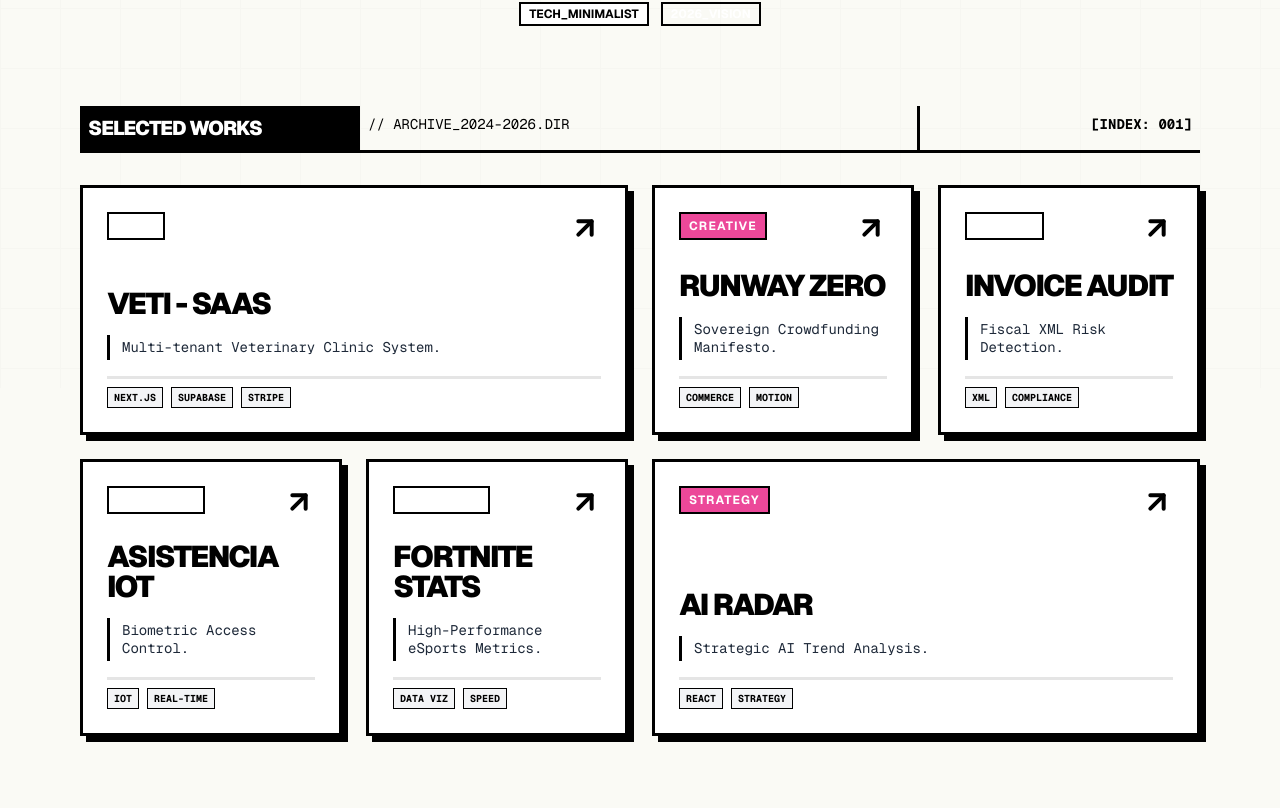
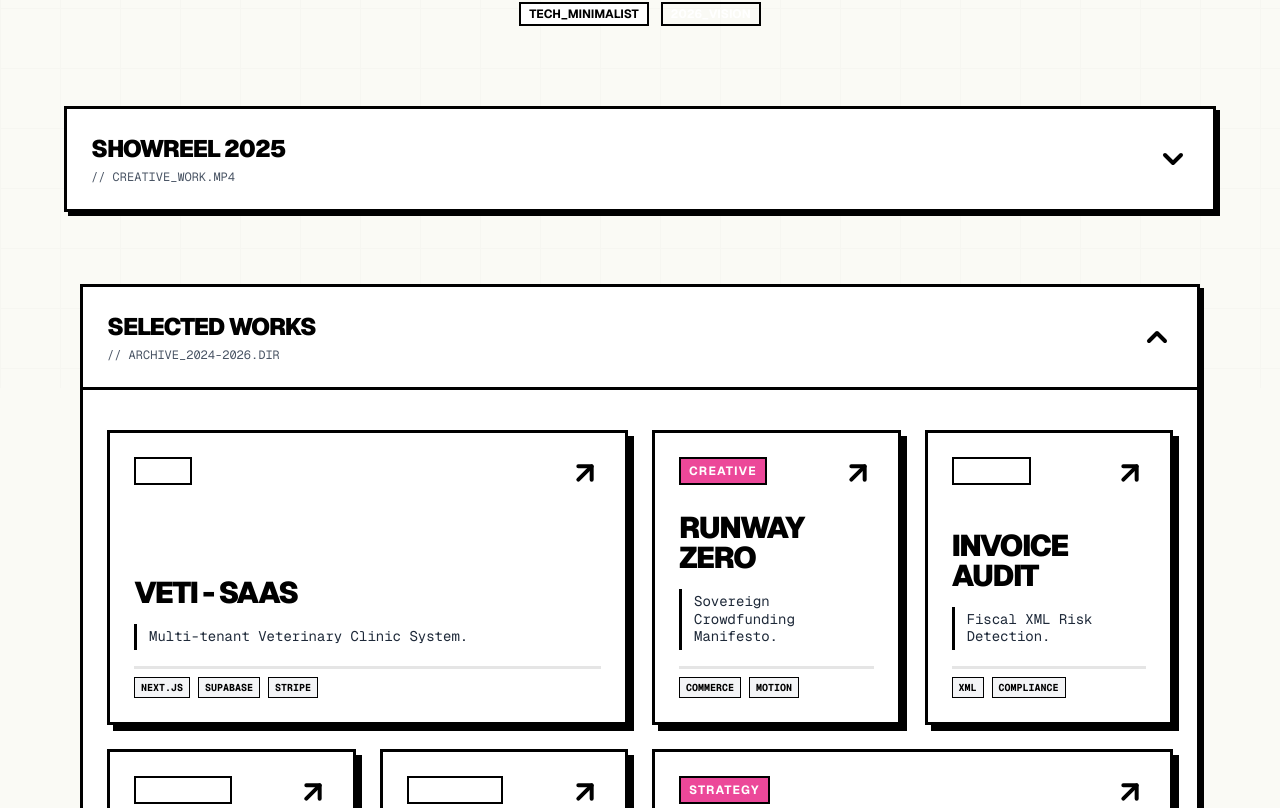
Before and after one commit to dondonaji/porfolio-2026, a Next.js app: page / in a window 1280 px wide. Shown: the part 412-1220 px from the top of the page. Built offline with nearby package versions, Linux system fonts and the light colour scheme.

Commit message:
feat: add collapsible sections and showreel video

```diff
--- a/src/app/page.tsx
+++ b/src/app/page.tsx
@@ -2,6 +2,7 @@
 
 import { ProfileHeader } from "@/components/profile-header";
 import { ProjectsGrid } from "@/components/projects-grid";
+import { ShowreelSection } from "@/components/showreel-section";
 import { SocialLinks } from "@/components/social-links";
 import { Footer } from "@/components/footer";
 import { motion } from "framer-motion";
@@ -17,6 +18,7 @@ export default function Home() {
 
       <div className="z-10 w-full max-w-6xl mx-auto flex flex-col gap-8 md:gap-12 relative">
         <ProfileHeader />
+        <ShowreelSection />
         <ProjectsGrid />
         <SocialLinks />
         <Footer />
--- a/src/components/projects-grid.tsx
+++ b/src/components/projects-grid.tsx
@@ -2,6 +2,7 @@
 
 import { motion } from "framer-motion"
 import { NeoBrutalistCard } from "@/components/ui/neobrutalist-card"
+import { CollapsibleSection } from "@/components/ui/collapsible-section"
 
 const projects = [
     {
@@ -62,21 +63,13 @@ const projects = [
 
 export function ProjectsGrid() {
     return (
-        <div className="w-full max-w-6xl mx-auto mb-20 px-4">
-            {/* Swiss Grid Header */}
-            <div className="grid grid-cols-2 md:grid-cols-4 border-b-[3px] border-black mb-8">
-                <div className="col-span-1 p-2 font-black text-xl uppercase tracking-tighter bg-black text-white">
-                    Selected Works
-                </div>
-                <div className="col-span-1 md:col-span-2 p-2 font-mono text-sm border-r-[3px] border-black hidden md:block">
-                    // ARCHIVE_2024-2026.DIR
-                </div>
-                <div className="col-span-1 p-2 font-mono text-sm text-right font-bold">
-                    [INDEX: 001]
-                </div>
-            </div>
-
-            <div className="grid grid-cols-1 md:grid-cols-4 gap-6">
+        <div className="w-full max-w-6xl mx-auto mb-8 px-4">
+            <CollapsibleSection
+                title="Selected Works"
+                subtitle="// ARCHIVE_2024-2026.DIR"
+                defaultOpen={true}
+            >
+                <div className="grid grid-cols-1 md:grid-cols-4 gap-6 pt-4">
                     {projects.map((project, index) => (
                         <motion.div
                             key={index}
@@ -98,6 +91,7 @@ export function ProjectsGrid() {
                         </motion.div>
                     ))}
                 </div>
+            </CollapsibleSection>
         </div>
     )
 }
--- /dev/null
+++ b/src/components/showreel-section.tsx
@@ -0,0 +1,26 @@
+"use client"
+import React from "react"
+import { CollapsibleSection } from "@/components/ui/collapsible-section"
+
+export function ShowreelSection() {
+    return (
+        <CollapsibleSection
+            title="Showreel 2025"
+            subtitle="// CREATIVE_WORK.MP4"
+            defaultOpen={false}
+        >
+            <div className="aspect-video w-full border-[3px] border-black shadow-[3px_3px_0px_0px_rgba(0,0,0,1)]">
+                <iframe
+                    src="https://player.vimeo.com/video/1140263864?badge=0&autopause=0&player_id=0&app_id=58479"
+                    className="w-full h-full"
+                    frameBorder="0"
+                    allow="autoplay; fullscreen; picture-in-picture; clipboard-write"
+                    title="Showreel 2025"
+                />
+            </div>
+            <p className="text-sm font-mono mt-4 text-gray-700 border-l-[3px] border-black pl-3">
+                Una muestra de proyectos creativos y desarrollo técnico.
+            </p>
+        </CollapsibleSection>
+    )
+}
--- /dev/null
+++ b/src/components/ui/collapsible-section.tsx
@@ -0,0 +1,57 @@
+"use client"
+import React, { useState } from "react"
+import { motion, AnimatePresence } from "framer-motion"
+import { ChevronDown } from "lucide-react"
+
+interface CollapsibleSectionProps {
+    title: string
+    subtitle?: string
+    defaultOpen?: boolean
+    children: React.ReactNode
+}
+
+export function CollapsibleSection({ title, subtitle, defaultOpen = false, children }: CollapsibleSectionProps) {
+    const [isOpen, setIsOpen] = useState(defaultOpen)
+
+    return (
+        <div className="w-full border-[3px] border-black bg-white shadow-[4px_4px_0px_0px_rgba(0,0,0,1)] mb-6">
+            <button
+                onClick={() => setIsOpen(!isOpen)}
+                className="w-full flex items-center justify-between p-4 md:p-6 hover:bg-gray-50 transition-colors"
+            >
+                <div className="text-left">
+                    <h2 className="text-xl md:text-2xl font-black uppercase tracking-tighter">
+                        {title}
+                    </h2>
+                    {subtitle && (
+                        <p className="text-xs font-mono text-gray-600 mt-1">
+                            {subtitle}
+                        </p>
+                    )}
+                </div>
+                <motion.div
+                    animate={{ rotate: isOpen ? 180 : 0 }}
+                    transition={{ duration: 0.2 }}
+                >
+                    <ChevronDown className="w-6 h-6 md:w-8 md:h-8 stroke-[3px]" />
+                </motion.div>
+            </button>
+
+            <AnimatePresence>
+                {isOpen && (
+                    <motion.div
+                        initial={{ height: 0, opacity: 0 }}
+                        animate={{ height: "auto", opacity: 1 }}
+                        exit={{ height: 0, opacity: 0 }}
+                        transition={{ duration: 0.3, ease: "easeInOut" }}
+                        className="overflow-hidden border-t-[3px] border-black"
+                    >
+                        <div className="p-4 md:p-6">
+                            {children}
+                        </div>
+                    </motion.div>
+                )}
+            </AnimatePresence>
+        </div>
+    )
+}
```
Lines whose indentation alone changed are shown as unchanged.
